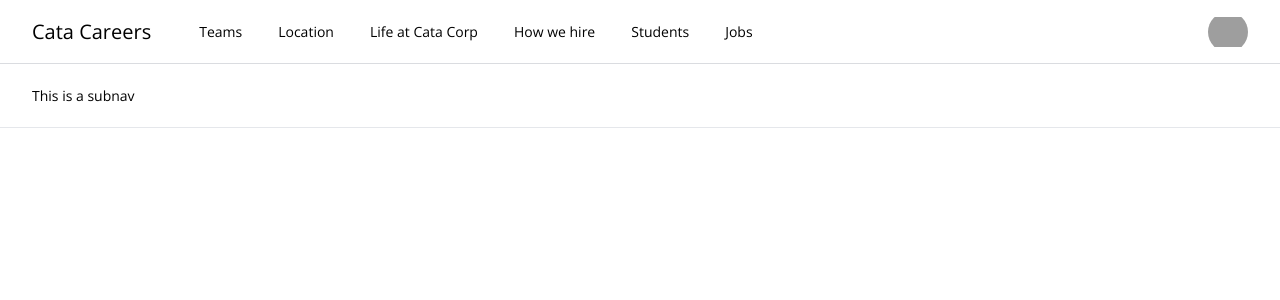
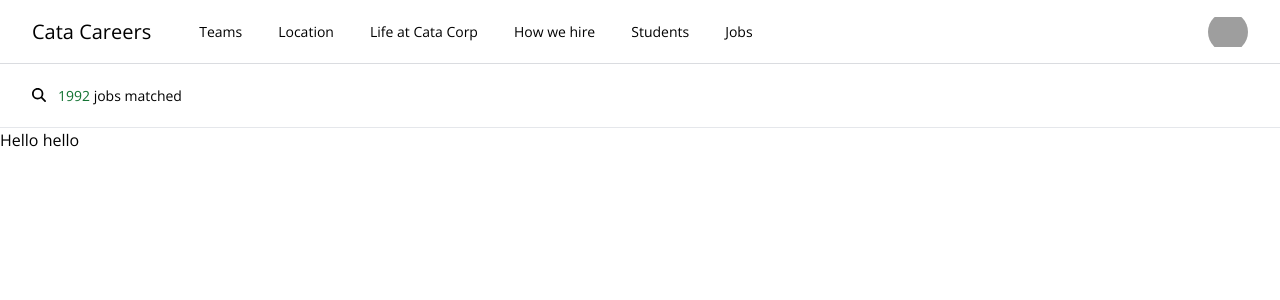
Before and after one commit to CataVillalonga/job_searcher, a Vue app: page / in a window 1280 px wide. Both pictures are taken after a click on the button "Sign in". Shown: the top 300 px of the page. Built offline with nearby package versions, Linux system fonts and the light colour scheme; grey boxes are pictures that could not be loaded.

Commit message:
mixing dinamically changing classes with normal classes

```diff
--- a/src/App.vue
+++ b/src/App.vue
@@ -1,13 +1,16 @@
 <template>
   <main-nav />
+  <the-hero />
 </template>
 
 <script>
 import MainNav from '@/components/MainNav.vue';
+import TheHero from '@/components/TheHero.vue';
 export default {
   name: 'App',
   components: {
-    MainNav
-  }
+    MainNav,
+    TheHero,
+  },
 };
 </script>
--- a/src/components/MainNav.vue
+++ b/src/components/MainNav.vue
@@ -1,5 +1,6 @@
 <template>
-  <header class="w-full text-sm">
+  <!-- mixing existing classes with dinamically changing classes with v-bind -->
+  <header :class="['w-full', 'text-sm', headerHeightClass]">
     <div class="fixed left-0 top-0 h-16 w-full bg-white">
       <div class="b mx-auto flex h-full flex-nowrap border-b border-solid border-brand-gray-1 px-8">
         <a :href="url" class="flex h-full items-center text-xl">{{ company }}</a>
@@ -19,7 +20,7 @@
           <action-btn v-else @click="loginUser" text="Sign in" type="primary" />
         </div>
       </div>
-      <sub-nav />
+      <sub-nav v-if="isLoggedin" />
     </div>
   </header>
 </template>
@@ -44,6 +45,15 @@ export default {
       isLoggedin: false,
     };
   },
+  //Dinamically chaging the height of the header for the display of the main component
+  computed: {
+    headerHeightClass() {
+      return {
+        'h-16': !this.isLoggedin,
+        'h-32': this.isLoggedin,
+      };
+    },
+  },
   methods: {
     loginUser() {
       this.isLoggedin = true;
--- a/src/components/SubNav.vue
+++ b/src/components/SubNav.vue
@@ -1,6 +1,14 @@
 <template>
-  <div class="border-brand-grey-1 h-16 w-full border-b border-solid bg-white">
-    <div class="flex h-full items-center px-8">This is a subnav</div>
+  <div
+    v-if="onJobResultPage"
+    class="border-brand-grey-1 h-16 w-full border-b border-solid bg-white"
+  >
+    <div class="flex h-full items-center px-8">
+      <div>
+        <font-awesome-icon :icon="['fas', 'search']" class="mr-3" />
+        <span><span class="text-brand-green-1">1992 </span>jobs matched</span>
+      </div>
+    </div>
   </div>
 </template>
 
@@ -8,5 +16,10 @@
 //configuration object
 export default {
   name: 'SubNav',
+  data() {
+    return {
+      onJobResultPage: true,
+    };
+  },
 };
 </script>
--- /dev/null
+++ b/src/components/TheHero.vue
@@ -0,0 +1,11 @@
+<template>
+  <main class="">
+    <section>Hello hello</section>
+  </main>
+</template>
+
+<script>
+export default {
+  name: 'TheHero',
+};
+</script>
```
Also changed, not shown: 1 other file (tests, documents, lock files or other folders).
